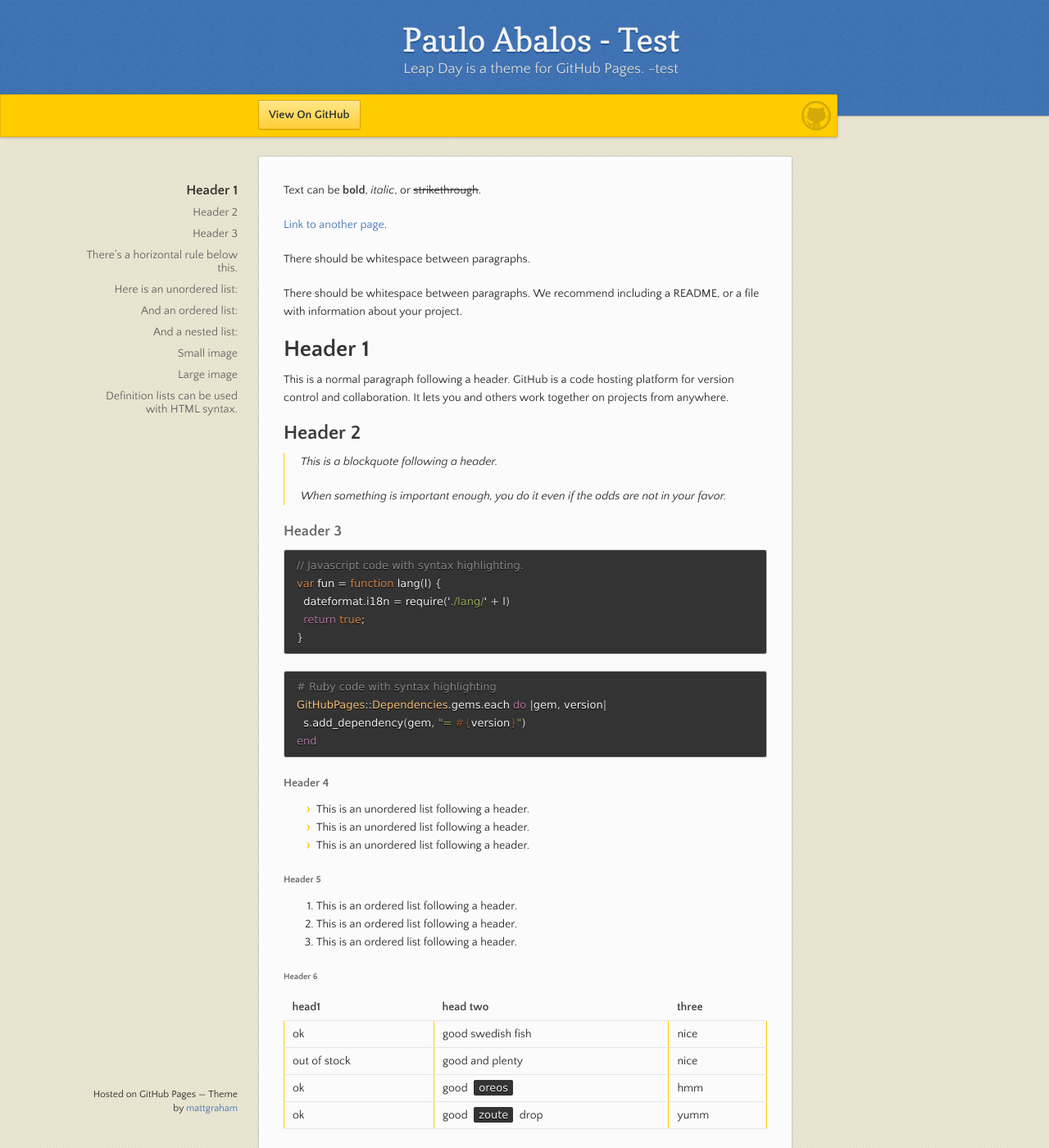
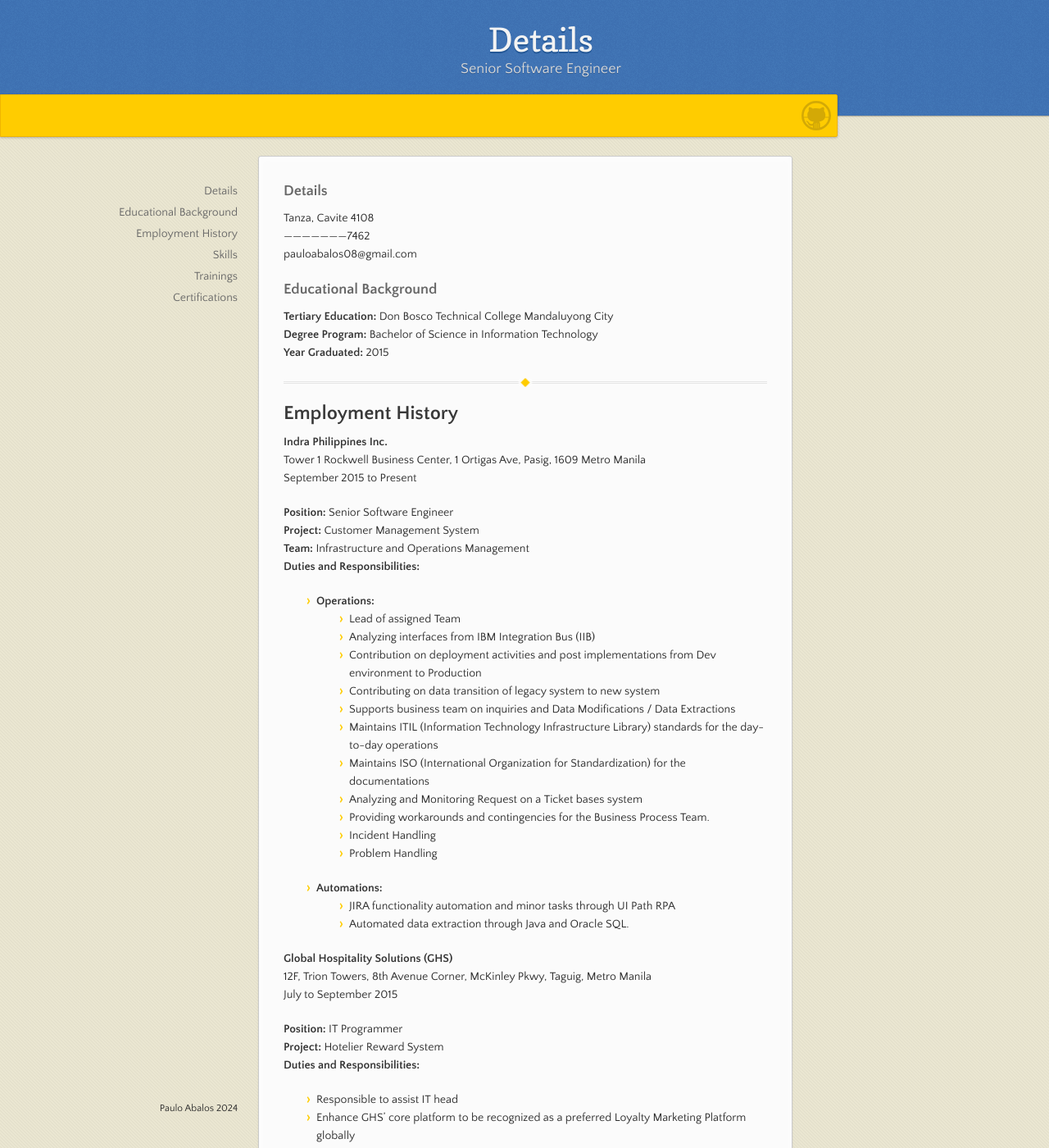
Before and after one commit to pauloabalos/pauloabalos.github.io, a Jekyll site: the page built from index.md, in a window 1280 px wide and 1400 px high. Shown: the whole window at 82% size. Built offline with Jekyll 4.4.1, drawn with Linux system fonts in a browser that asks for light colours; our own code applies the rules of GitHub Pages for plain Markdown files; some of the changed text lies outside the part shown.

Commit message:
Final-202402171142

````diff
--- a/_config.yml
+++ b/_config.yml
@@ -1,5 +1,5 @@
-title: Paulo Abalos - Test
-description: Leap Day is a theme for GitHub Pages. -test
-show_downloads: True
+title: John Paulo Abalos
+description: Senior Software Engineer
+show_downloads: False
 google_analytics:
 theme: jekyll-theme-leap-day
--- a/_layouts/default.html
+++ b/_layouts/default.html
@@ -25,8 +25,8 @@
       <div id="banner">
         <span id="logo"></span>
 
-        <a href="{{ site.github.repository_url }}" class="button fork"><strong>View On GitHub</strong></a>
-        {% if github.show_downloads %}
+        <!-- <a href="{{ site.github.repository_url }}" class="button fork"><strong>View On GitHub</strong></a> -->
+        {% if site.show_downloads %}
           <div class="downloads">
             <span>Downloads:</span>
             <ul>
@@ -49,7 +49,7 @@
         {% if site.github.is_project_page %}
           <p>Project maintained by <a href="{{ site.github.owner_url }}">{{ site.github.owner_name }}</a></p>
         {% endif %}
-        <p><small>Hosted on GitHub Pages &mdash; Theme by <a href="https://twitter.com/mattgraham">mattgraham</a></small></p>
+        <p><small>Paulo Abalos 2024</a></small></p>
       </footer>
     </div>
   </body>
--- a/index.md
+++ b/index.md
@@ -2,122 +2,109 @@
 layout: default
 ---
 
-Text can be **bold**, _italic_, or ~~strikethrough~~.
+### Details
 
-[Link to another page](./another-page.html).
+Tanza, Cavite 4108 <br>
+---------------------7462 <br>
+pauloabalos08@gmail.com <br>
 
-There should be whitespace between paragraphs.
+### Educational Background
 
-There should be whitespace between paragraphs. We recommend including a README, or a file with information about your project.
-
-# Header 1
-
-This is a normal paragraph following a header. GitHub is a code hosting platform for version control and collaboration. It lets you and others work together on projects from anywhere.
-
-## Header 2
-
-> This is a blockquote following a header.
->
-> When something is important enough, you do it even if the odds are not in your favor.
-
-### Header 3
-
-```js
-// Javascript code with syntax highlighting.
-var fun = function lang(l) {
-  dateformat.i18n = require('./lang/' + l)
-  return true;
-}
-```
-
-```ruby
-# Ruby code with syntax highlighting
-GitHubPages::Dependencies.gems.each do |gem, version|
-  s.add_dependency(gem, "= #{version}")
-end
-```
-
-#### Header 4
-
-*   This is an unordered list following a header.
-*   This is an unordered list following a header.
-*   This is an unordered list following a header.
-
-##### Header 5
-
-1.  This is an ordered list following a header.
-2.  This is an ordered list following a header.
-3.  This is an ordered list following a header.
-
-###### Header 6
-
-| head1        | head two          | three |
-|:-------------|:------------------|:------|
-| ok           | good swedish fish | nice  |
-| out of stock | good and plenty   | nice  |
-| ok           | good `oreos`      | hmm   |
-| ok           | good `zoute` drop | yumm  |
-
-### There's a horizontal rule below this.
+**Tertiary Education:** Don Bosco Technical College Mandaluyong City <br>
+**Degree Program:** Bachelor of Science in Information Technology <br>
+**Year Graduated:** 2015 <br>
 
 * * *
 
-### Here is an unordered list:
+## Employment History
+**Indra Philippines Inc.** <br>
+Tower 1 Rockwell Business Center, 1 Ortigas Ave, Pasig, 1609 Metro Manila <br>
+September 2015 to Present
 
-*   Item foo
-*   Item bar
-*   Item baz
-*   Item zip
-
-### And an ordered list:
-
-1.  Item one
-1.  Item two
-1.  Item three
-1.  Item four
-
-### And a nested list:
-
-- level 1 item
-  - level 2 item
-  - level 2 item
-    - level 3 item
-    - level 3 item
-- level 1 item
-  - level 2 item
-  - level 2 item
-  - level 2 item
-- level 1 item
-  - level 2 item
-  - level 2 item
-- level 1 item
-
-### Small image
-
-![Octocat](https://github.githubassets.com/images/icons/emoji/octocat.png)
-
-### Large image
-
-![Branching](https://guides.github.com/activities/hello-world/branching.png)
+**Position:** Senior Software Engineer <br>
+**Project:** Customer Management System <br>
+**Team:** Infrastructure and Operations Management <br>
+**Duties and Responsibilities:** <br>
+- **Operations:**
+  -	Lead of assigned Team
+  - Analyzing interfaces from IBM Integration Bus (IIB)
+  - Contribution on deployment activities and post implementations from Dev environment to Production
+  - Contributing on data transition of legacy system to new system
+  - Supports business team on inquiries and Data Modifications / Data Extractions
+  - Maintains ITIL (Information Technology Infrastructure Library) standards for the day-to-day operations
+  - Maintains ISO (International Organization for Standardization) for the documentations
+  - Analyzing and Monitoring Request on a Ticket bases system
+  - Providing workarounds and contingencies for the Business Process Team.
+  - Incident Handling
+  - Problem Handling
+- **Automations:**
+  - JIRA functionality automation and minor tasks through UI Path RPA
+  - Automated data extraction through Java and Oracle SQL.
 
 
-### Definition lists can be used with HTML syntax.
+**Global Hospitality Solutions (GHS)** <br>
+12F, Trion Towers, 8th Avenue Corner, McKinley Pkwy, Taguig, Metro Manila <br>
+July to September 2015 <br>
 
-<dl>
-<dt>Name</dt>
-<dd>Godzilla</dd>
-<dt>Born</dt>
-<dd>1952</dd>
-<dt>Birthplace</dt>
-<dd>Japan</dd>
-<dt>Color</dt>
-<dd>Green</dd>
-</dl>
+**Position:** IT Programmer <br>
+**Project:** Hotelier Reward System <br>
+**Duties and Responsibilities:**
+-	Responsible to assist IT head
+-	Enhance GHS’ core platform to be recognized as a preferred Loyalty Marketing Platform globally
 
-```
-Long, single-line code blocks should not wrap. They should horizontally scroll if they are too long. This line should be long enough to demonstrate this.
-```
+* * *
 
-```
-The final element.
-```
+## Skills
+- Programming Laguages:
+  - Java
+    - Reading: `8`
+    - Writing: `7`
+  - Oracle SQL / MySQL `9`
+  - Shell `7`
+  - UIPath `7`
+  - Python `6`
+- Data Analytics:
+  - Data Science `8`
+  - Data Story Telling `7`
+- Tools / Operating Systems:
+  - Oracle SQL Server `9`
+  - Eclipse `8`
+  - PowerBI `6`
+  - SOAP UI `7`
+  - UIPath `7`
+  - JIRA `7`
+  - Windows `9`
+  - Linux `7`
+  - Microsoft
+    - Excel `9`
+    - Word `8`
+
+* * *
+
+## Trainings
+
+| Title        | Year          | Location |
+|:-------------|:------------------|:------|
+|Python|2022|W3Schools|
+|UIPath RPA REF Framework|2021|Udemy|
+|Robin RPA|2021|Documentation|
+|ITILv4 Online Training|2020|Udemy|
+|Google Cloud Platform (GCP)|2020|Udemy|
+|Wireshark|2019|Udemy|
+|Power BI|2019|Indra Philippines Inc|
+|ITIL Foundation v3|2018|Indra Philippines Inc|
+|Excellence in Leadership Level 1:<br> Winning Attitudes for Success|2018|Asian Institute of Management|
+|Excellence in Leadership Level 2:<br> Developing culture of Personal Excellence|2018|Asian Institute of Management|
+|Agile|2017|Indra Philippines Inc|
+|Tableau|2017|Indra Philippines Inc|
+|IIB (IBM Integration Bus)|2016|Indra Philippines Inc|
+|Advanced Excel|2016|Indra Philippines Inc|
+
+* * *
+
+## Certifications
+
+| Title        | Year          | - |
+|:-------------|:------------------|:------|
+|CPR/AED/First Aid|2020-2022|Philippine Red Cross|
+|ITIL Foundation Level 3|2018|PeopleCert|
````
Also changed, not shown: _index.md (added, +123 -0 lines).
